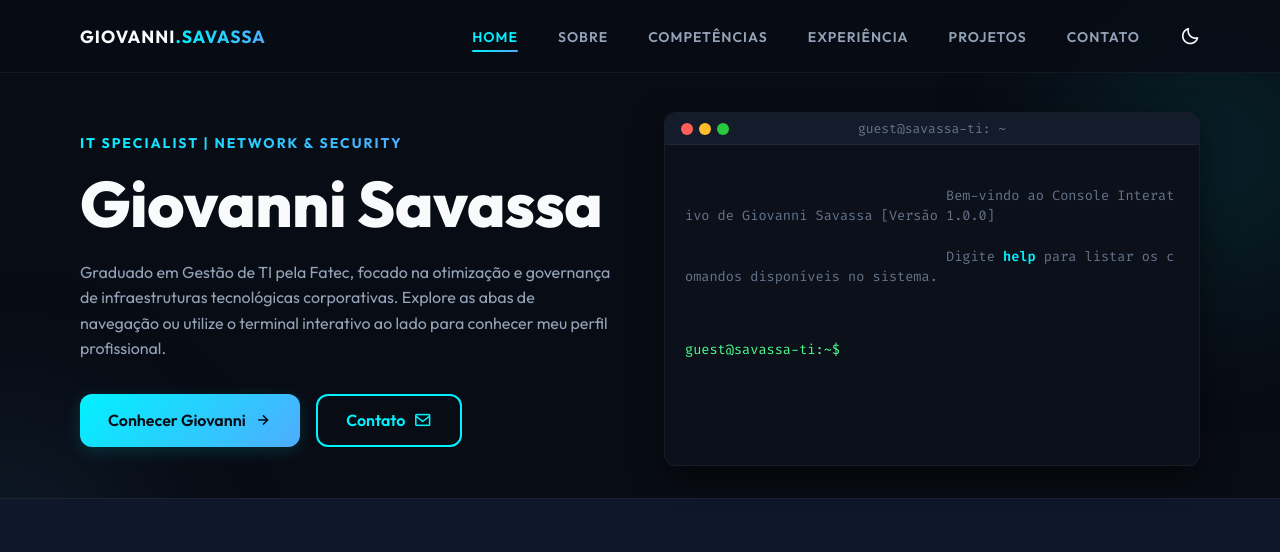
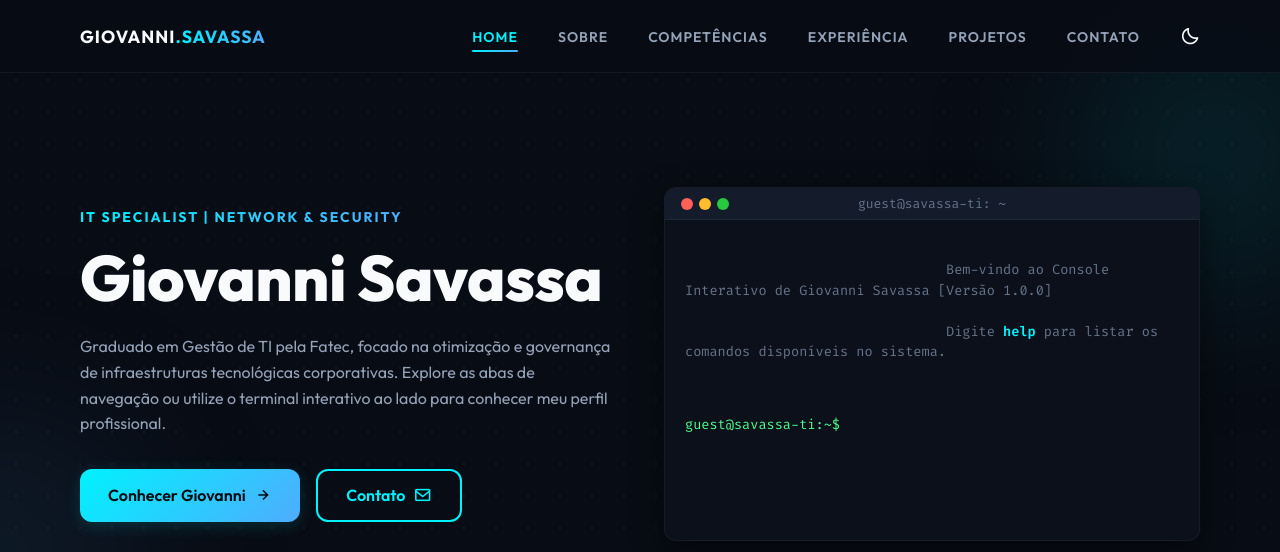
Before and after one commit to ManoAlee/giovanni-savassa-portfolio, a plain HTML site: page index.html in a window 1280 px wide. Shown: the top 552 px of the page. Drawn offline with nearby package versions, Linux system fonts and the light colour scheme.

Commit message:
style: fix navigation menu layout bug on desktop, improve terminal text wrapping and add dot grid background

```diff
--- a/assets/css/components.css
+++ b/assets/css/components.css
@@ -41,8 +41,16 @@
 }
 
 /* ==================== HERO SECTION (HOME) ==================== */
+.home {
+    min-height: calc(100vh - 8rem);
+    display: flex;
+    align-items: center;
+    padding-block: 4rem 2rem;
+}
+
 .home__container {
-    row-gap: 2rem;
+    width: 100%;
+    row-gap: 3rem;
     align-items: center;
     padding-top: 1.5rem;
 }
@@ -642,7 +650,7 @@
 /* ==================== INTERACTIVE TERMINAL (CLI) ==================== */
 .terminal__container {
     width: 100%;
-    max-width: 500px;
+    max-width: 580px;
     display: flex;
     justify-content: center;
 }
@@ -727,7 +735,8 @@
 .terminal__text {
     margin-bottom: 0.75rem;
     white-space: pre-wrap;
-    word-break: break-all;
+    word-break: normal;
+    overflow-wrap: break-word;
 }
 
 .terminal__welcome {
--- a/assets/css/layout.css
+++ b/assets/css/layout.css
@@ -228,8 +228,15 @@
         column-gap: 2.5rem;
     }
     .nav__menu {
+        position: static;
+        width: auto;
+        background-color: transparent;
+        border-bottom: none;
+        box-shadow: none;
+        padding-block: 0;
         margin-left: auto;
         margin-right: 2.5rem;
+        transition: none;
     }
 
     .footer__container {
--- a/assets/css/main.css
+++ b/assets/css/main.css
@@ -13,6 +13,8 @@ body {
     font-family: var(--body-font);
     font-size: var(--normal-font-size);
     background-color: var(--body-color);
+    background-image: radial-gradient(var(--card-border) 1.5px, transparent 1.5px);
+    background-size: 32px 32px;
     color: var(--text-color);
     transition: background-color var(--transition), color var(--transition);
     overflow-x: hidden;
```
